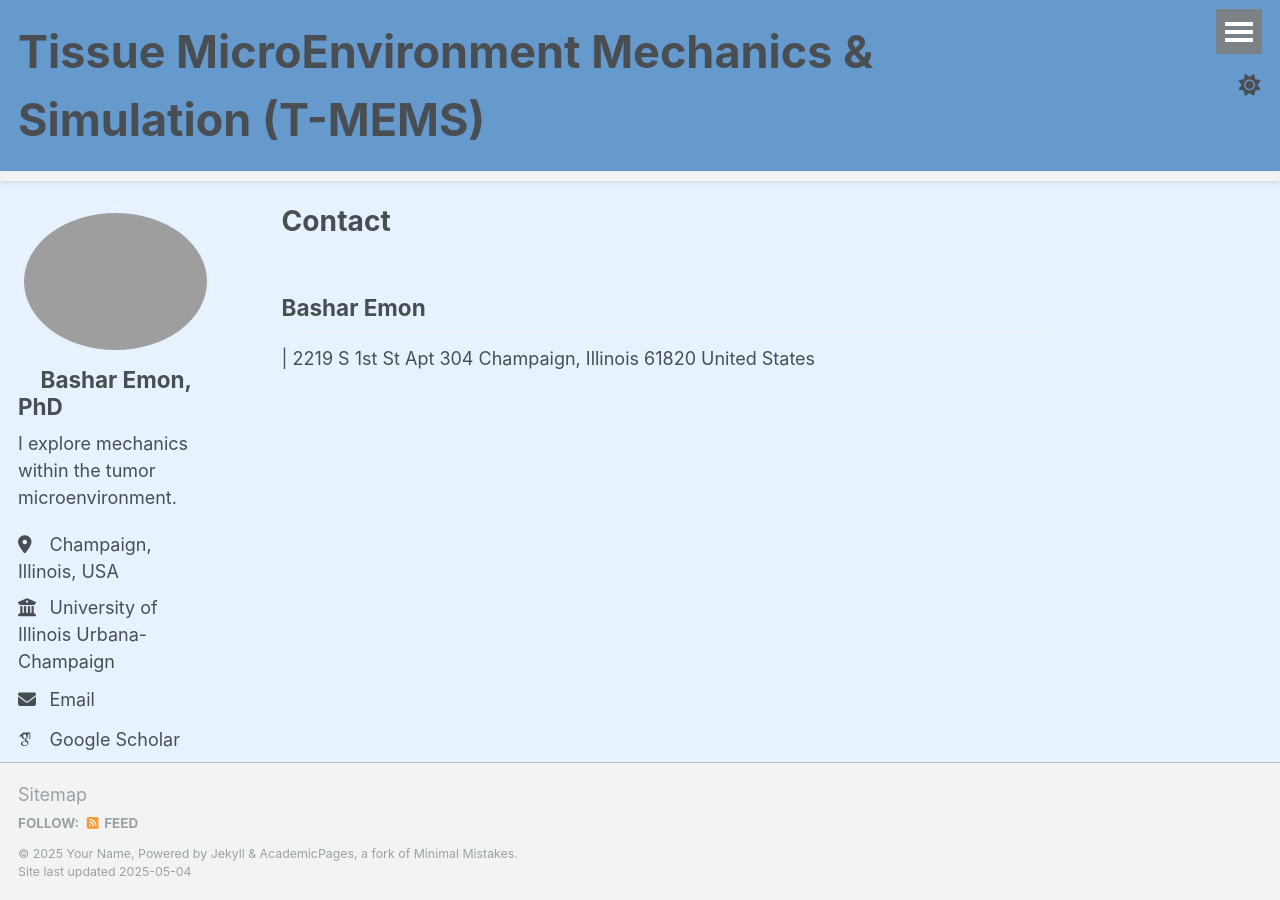
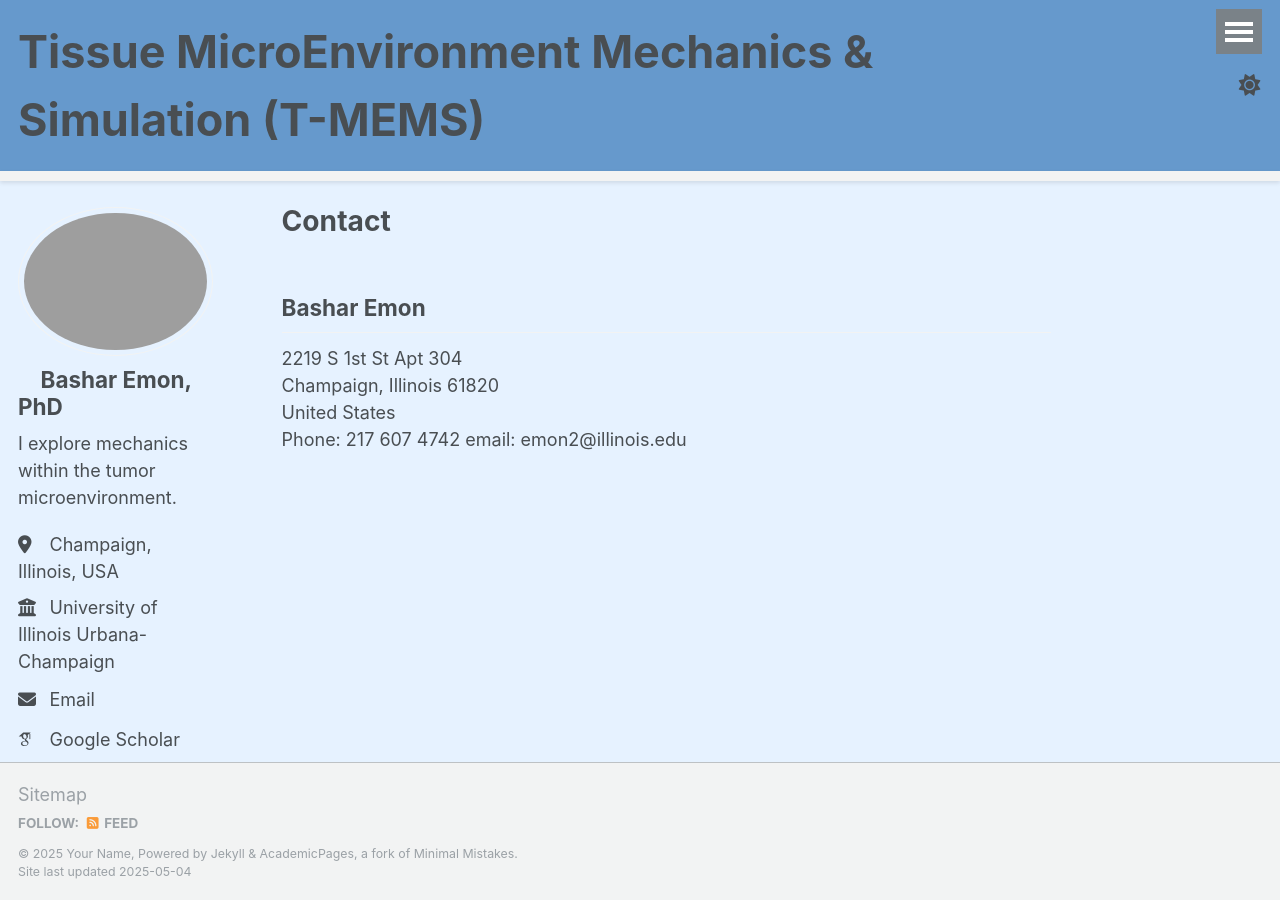
Before and after one commit to BasharEmon/BasharEmon.github.io, a Jekyll site: the page built from _pages/contact.md, in a window 1280 px wide. Built offline with Jekyll 4.4.1, drawn with Linux system fonts in a browser that asks for light colours; some web fonts are replaced.

Commit message:
Update contact.md

```diff
--- a/_pages/contact.md
+++ b/_pages/contact.md
@@ -8,7 +8,9 @@ redirect_from:
 ---
 
 ## Bashar Emon
-|
+
 2219 S 1st St Apt 304
 Champaign, Illinois 61820
 United States
+Phone: 217 607 4742
+email: emon2@illinois.edu
```
